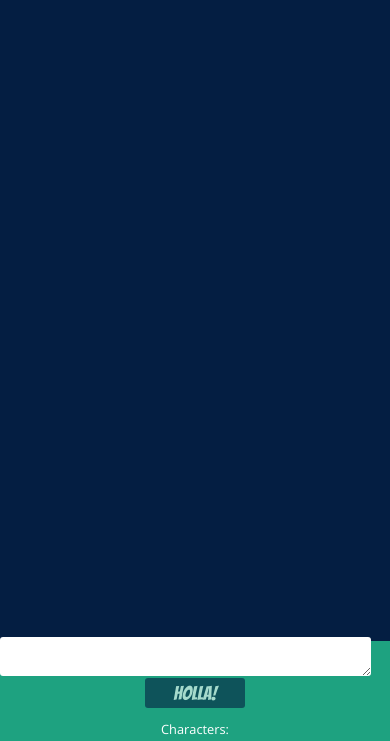
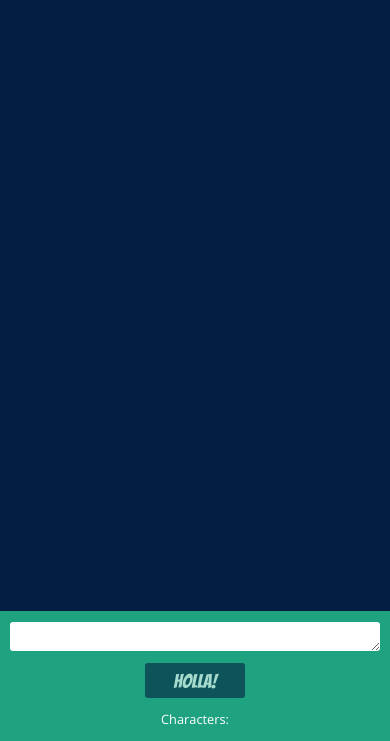
Before and after one commit to sikemausa/chatroom-adventures, a website: page index.html in a window 390 px wide. Shown: the part 103-844 px from the top of the page. Drawn offline with nearby package versions, Linux system fonts and the light colour scheme.

Commit message:
code touch-ups

```diff
--- a/index.html
+++ b/index.html
@@ -10,7 +10,7 @@
     <title>Holla!</title>
   </head>
   <body>
-    <div id = "top-space"></div>
+    <header id = "top-space"></header>
     <h1 id = "title">Holla!</h1>
     <button id = "show-more">Show older</button>
       <section id = "message-box">
@@ -21,7 +21,7 @@
         <textarea id = "input" rows = "1" cols = "20"></textarea><button id = "send" disabled = "true">Holla!</button>
         <div id = "counterContainer">Characters: <span id = "counter"></span></div>
       </div>
-      <div id ="bottom-space"></div>
+      <footer id = "bottom-space"></footer>
     <script src = "lib/jquery.js"></script>
     <script src = "main.bundle.js"></script>
   </body>
--- a/lib/chatbox.js
+++ b/lib/chatbox.js
@@ -33,7 +33,6 @@ var chatBox = {
       item = `<li class = 'message response' id = '${message.id}'><span class='sender'>${message.sender}: </span><span class='response-content'>${message.body}</span></li>`;}
     element.append(item);
     window.scrollTo(0, document.body.scrollHeight || document.documentElement.scrollHeight);
-    return item;
   },
 
   fetch: () => {
--- a/styles/styles.css
+++ b/styles/styles.css
@@ -122,8 +122,11 @@ h1 {
   font-size: 1.2em;
   display:inline;
   width:100px;
+  height: 48px;
   background: #041E42;
   font-family: 'Bangers', cursive;
+  position: absolute;
+  bottom: 13px;
 }
 
 #send:hover {
@@ -141,7 +144,7 @@ h1 {
   text-align: left;
   text-align: center;
   margin-top: 5px;
-  margin-bottom: 5px;
+  margin-bottom: 15px;
 }
 
 textarea {
@@ -160,12 +163,25 @@ textarea {
 
   textarea {
     width: 95%;
+    margin-right: 0px;
+    margin-bottom: 10px;
+    height: 1.5em;
   }
 
   .message {
     width: 75%;
   }
 
+#bottom-space {
+  height: 130px;
+}
+
+  #send{
+    position: relative;
+    bottom: 0px;
+    height: 35px;
+  }
+
   .response {
     width: 75%;
   }
```
Also changed, not shown: test/feature/test.js (+8 -12 lines), test/unit-test/test-index.js (+3 -55 lines).
